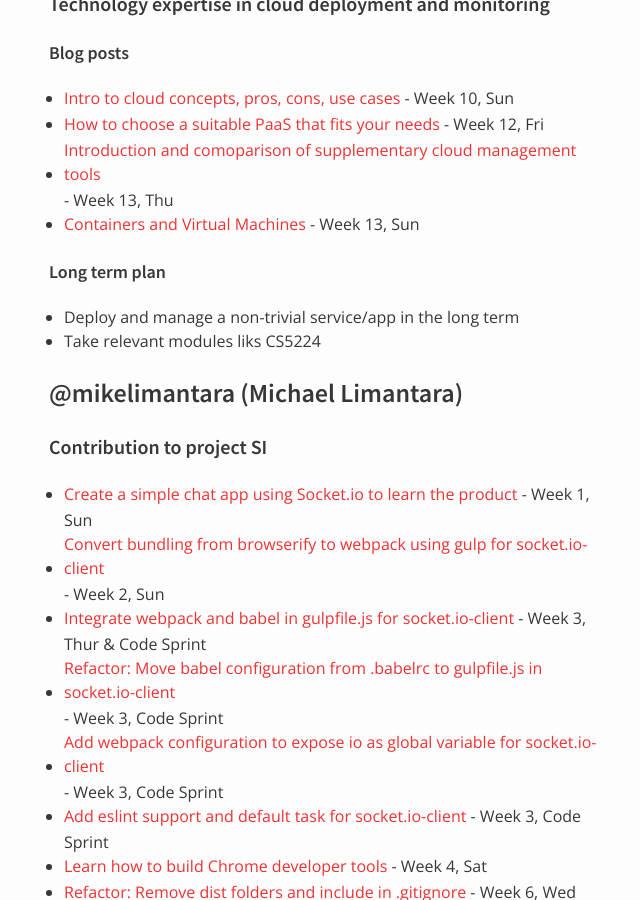
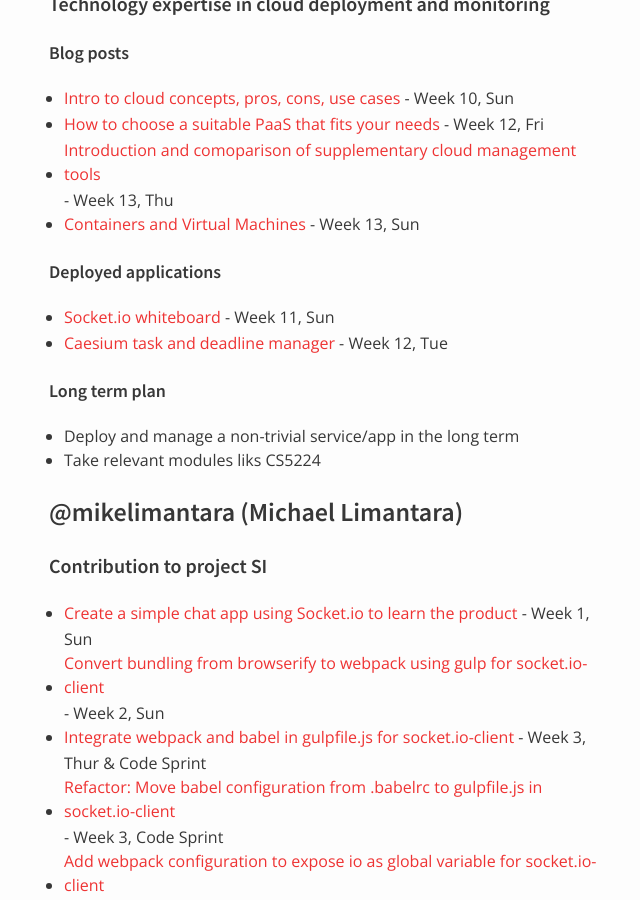
Before and after one commit to nus-oss/cs3281-AY1516S2-website, a Jekyll site: the page built from teams/socketio.md, in a window 1280 px wide and 900 px high, scrolled down 8502 px. Shown: the whole window, without its empty margins (321-961 px from the left). Built offline with Jekyll 4.4.1, drawn with Linux system fonts in a browser that asks for light colours.

Commit message:
@YijinL final

```diff
--- a/teams/socketio.md
+++ b/teams/socketio.md
@@ -261,6 +261,10 @@
 * [Introduction and comoparison of supplementary cloud management tools](https://medium.com/@YijinL/cloud-deployment-tools-114484a6ae4b) - Week 13, Thu
 * [Containers and Virtual Machines](https://medium.com/@YijinL/vms-versus-containers-74840023f1c4) - Week 13, Sun
 
+##### Deployed applications
+* [Socket.io whiteboard](sio-whiteboard.herokuapp.com) - Week 11, Sun
+* [Caesium task and deadline manager](caesium-planner.herokuapp.com) - Week 12, Tue
+
 ##### Long term plan
 * Deploy and manage a non-trivial service/app in the long term
 * Take relevant modules liks CS5224
```
